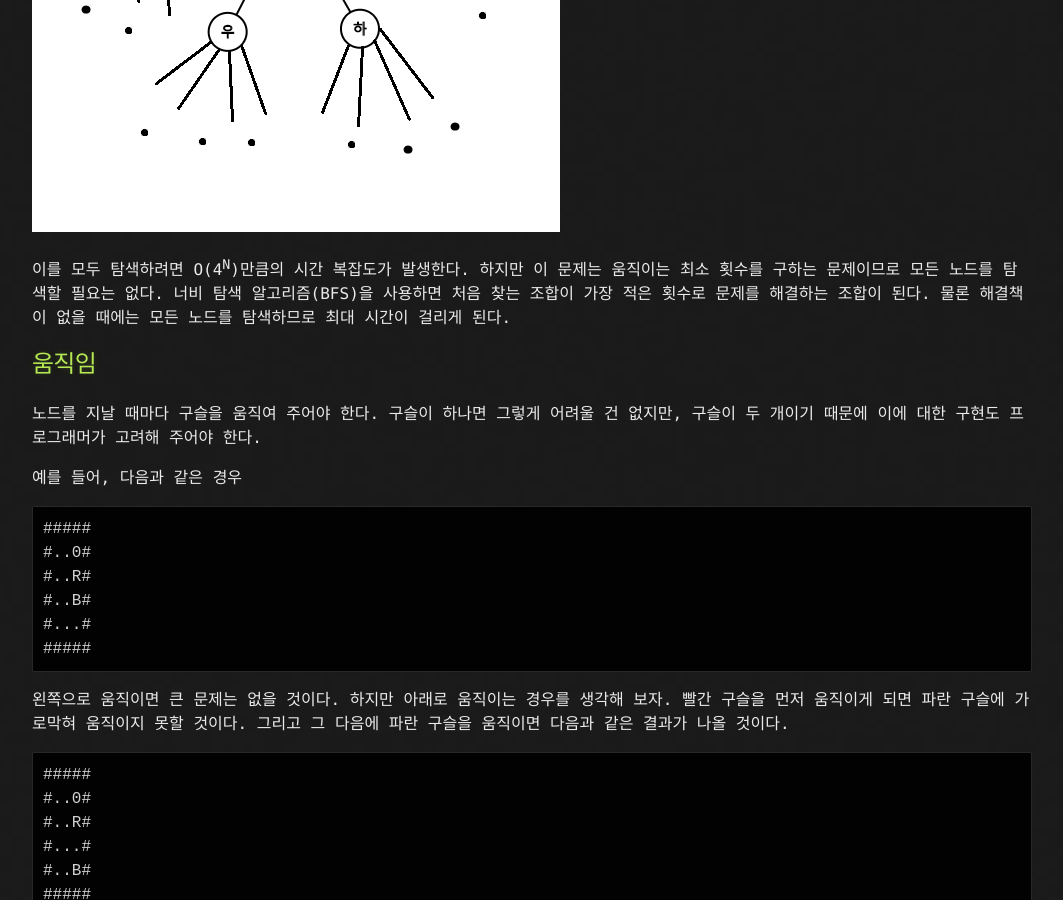
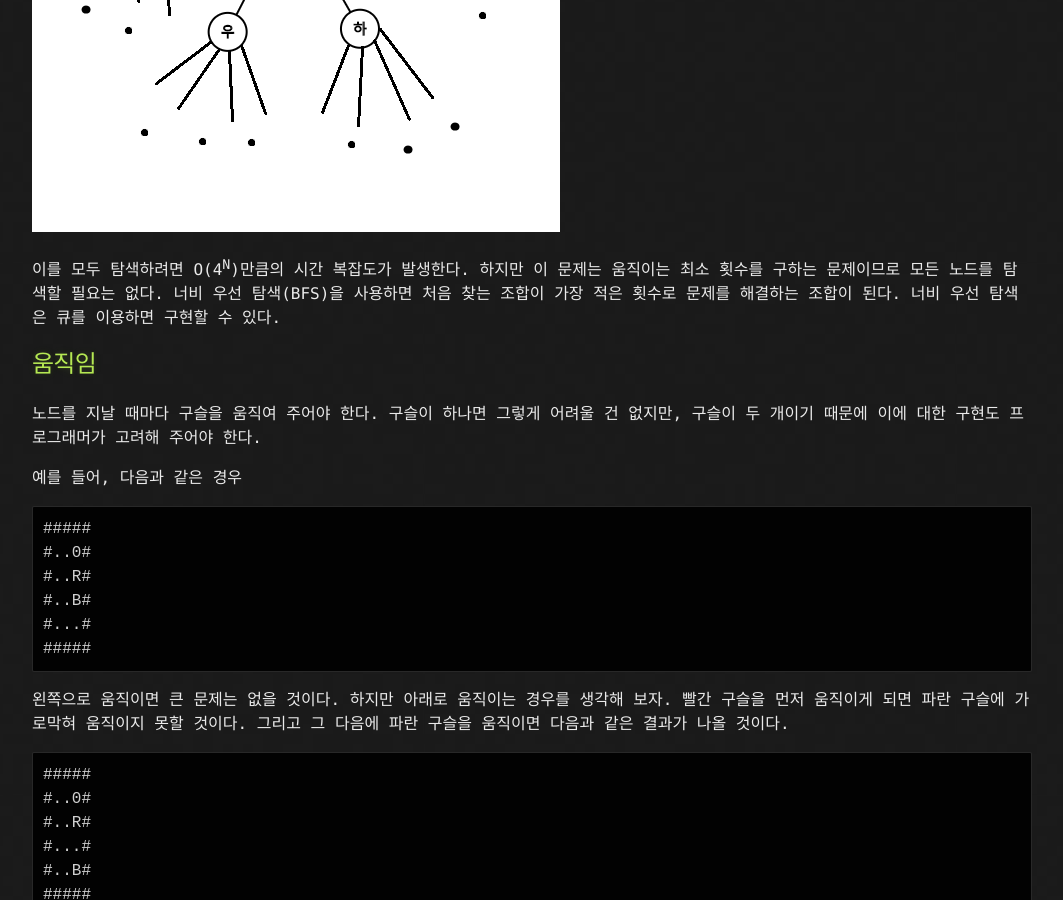
Before and after one commit to CodeNinja1126/CodeNinja1126.github.io, a Jekyll site: the page built from _posts/2020-10-07-코딩 테스트00.md, in a window 1280 px wide and 900 px high, scrolled down 801 px. Shown: the whole window, without its empty margins (108-1171 px from the left). Built offline with Jekyll 4.4.1, drawn with Linux system fonts in a browser that asks for light colours; some of the changed text lies outside the part shown.

Commit message:
Update 2020-10-07-코딩 테스트00.md

````diff
--- a/_posts/2020-10-07-코딩 테스트00.md
+++ b/_posts/2020-10-07-코딩 테스트00.md
@@ -19,8 +19,8 @@ published: true
 
  이를 모두 탐색하려면 O(4<sup>N</sup>)만큼의 시간 복잡도가 발생한다.
 하지만 이 문제는 움직이는 최소 횟수를 구하는 문제이므로 모든 노드를 탐색할 필요는 없다.
-너비 탐색 알고리즘(BFS)을 사용하면 처음 찾는 조합이 가장 적은 횟수로 문제를 해결하는 조합이 된다.
-물론 해결책이 없을 때에는 모든 노드를 탐색하므로 최대 시간이 걸리게 된다.
+너비 우선 탐색(BFS)을 사용하면 처음 찾는 조합이 가장 적은 횟수로 문제를 해결하는 조합이 된다.
+너비 우선 탐색은 큐를 이용하면 구현할 수 있다.
 
 ## 움직임
 
@@ -143,7 +143,10 @@ int move_turn(char* map, int x, int y,
   	//result가 0이면 그냥 움직였음
 }
 ```
-빨간 공이던 파란공이던 움직이는 함수이다.
+
+색을 가리지 않고 구슬을 움직이는 함수이다.
+나는 2차원 배열을 사용하지 않고 1차원 배열을 통해서 맵을 구현했다.
+문법적으로 고려할 점이 적어 이런 방식으로 구현했다.
 
 ```C++
 int move(char* map, int x, int y,
````
